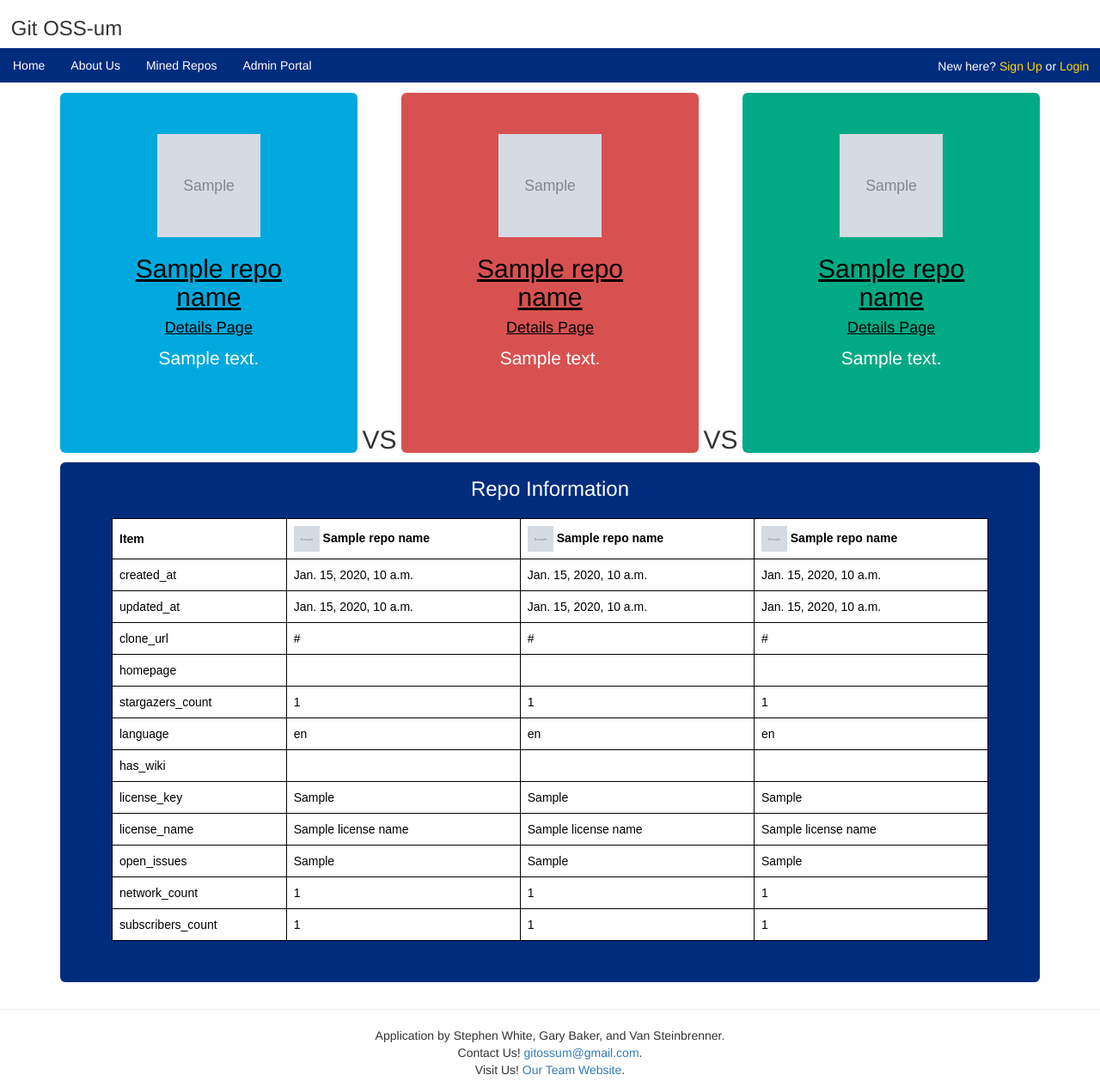
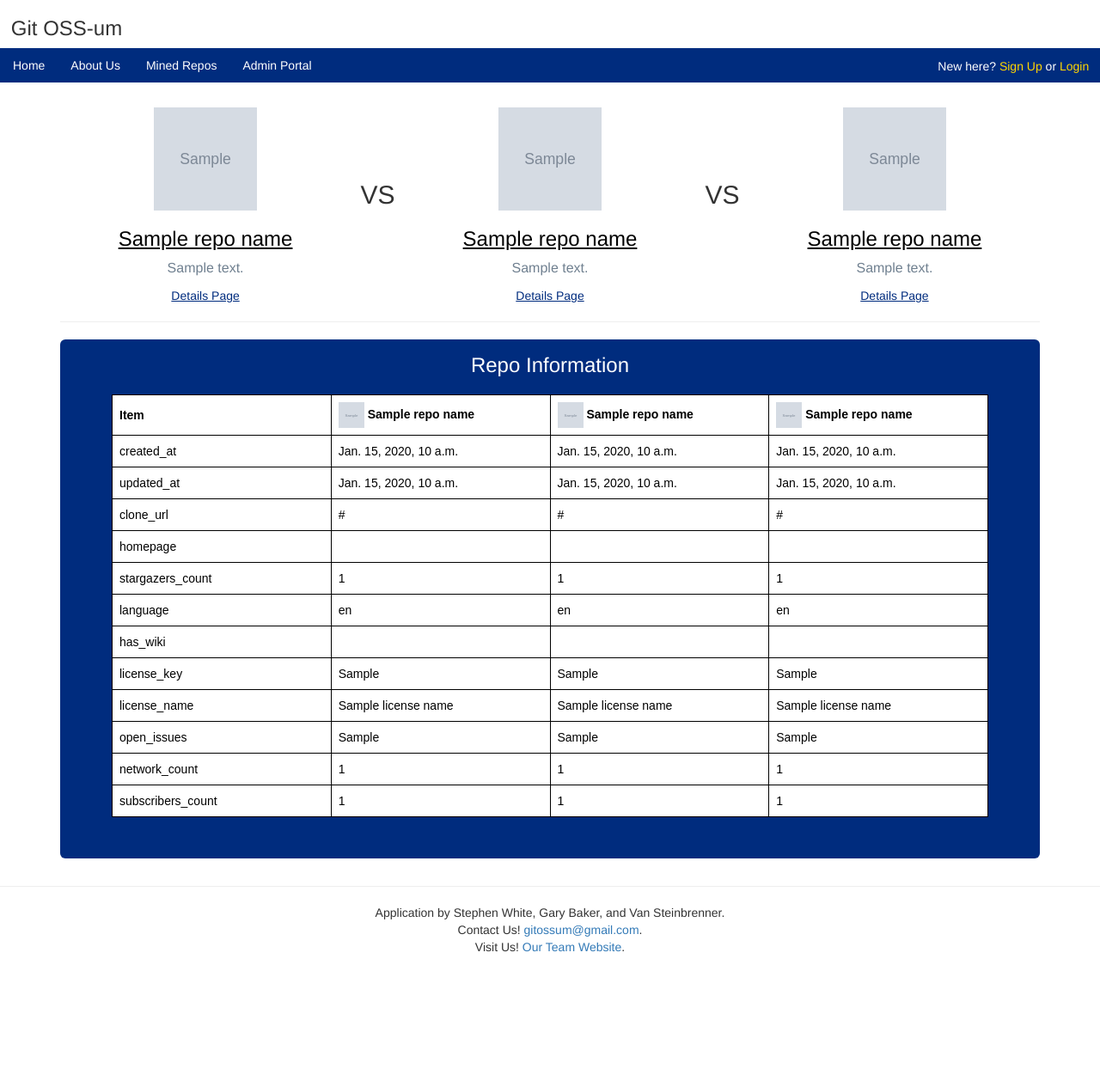
Before and after one commit to RESHAPELab/gitOSSum, a Django app: template src/web_app/templates/mined_repo_display_3.html in a window 1280 px wide. Shown: the whole page at 86% size. After the commit the page ends 1108 px from the top, so only its background shows below. Run offline with Django 3.2, Linux system fonts and the light colour scheme; the template is opened without the code that fills it: most values are stand-ins (such as "Sample title", 1, 10 or a date in 2020); grey boxes marked "Sample" are stand-in pictures; parts of the project's set-up code (start-up, migrations or seed data) failed here and were passed over; some libraries are stand-ins or nearby versions.

Commit message:
Fixed title bug on repo comparison pages and improved repo list page.

```diff
--- a/src/web_app/templates/mined_repo_display_3.html
+++ b/src/web_app/templates/mined_repo_display_3.html
@@ -9,62 +9,57 @@
         overflow-x: hidden;
     }
 
-    table {
-        font-family: arial, sans-serif;
-        background-color: white;
+    .link {
         color: black;
-        width: 100%;
     }
-
-    td,
-    th {
-        text-align: left;
-        padding: 8px;
-        width: auto;
-        min-width: 50px;
-        border: 1px solid black;
-    }
-
-    /* img {
-        height: 225px;
-        width: 175px;
-    } */
 
     .jumboTitle {
         margin-top: -3%;
         margin-bottom: 2%;
     }
+/* -----------------------<Table>-----------------------*/
+    table {
+        font-family: arial, sans-serif;
+        background-color: white;
+        color: black;
+        width: inherit;
+    }
+    td,
+    th {
+        text-align: left;
+        padding: 8px;
+        word-wrap: break-word;
+        border: 1px solid black;
+    }
 /* -----------------------<Row 1>-----------------------*/
     .row1 {
         display: flex;
     }
-    .introduction1 {
+
+    .vs {
+        margin-top: 10%;
+        margin-left: 1%;
+        margin-right: 1%;
+    }
+
+    .card {
+        width: 33%;
         margin-top: 1%;
-        margin-bottom: 1%;
-        margin-right: 0.5%;
-        background-color: rgb(0, 169, 221);
-        color: white;
         text-align: center;
-        width: 33%;
     }
-    .introduction2 {
-        margin-top: 1%;
-        margin-bottom: 1%;
-        margin-left: 0.5%;
-        margin-right: 0.5%;
-        background-color: rgb(216, 81, 81);
-        color: white;
-        text-align: center;
-        width: 33%;
+    .card-img-top {
+        margin-top: 5%;
     }
-    .introduction3 {
-        margin-top: 1%;
-        margin-bottom: 1%;
-        margin-left: 0.5%;
-        background-color: rgb(1, 170, 133);
-        color: white;
-        text-align: center;
-        width: 33%;
+    .card-title {
+        color: black;
+        word-wrap: break-word;
+    }
+    .card-text {
+        color: slategrey;
+    }
+    .card-link {
+        color: rgb(0, 44, 126);
+        margin-bottom: 5%;
     }
 /* -----------------------<Row 2>-----------------------*/
     .row2 {
@@ -77,104 +72,48 @@
         width: 100%;
         text-align: center;
     }
-/* -----------------------<Row 3>-----------------------*/
-    /* .row3 {
-        display: flex;
-    }
-    .bar1 {
-        margin-bottom: 1%;
-        margin-right: 0.5%;
-        width: 32.5%;
-        background-color: rgb(0, 169, 221);
-        text-align: center;
-    }
-    .bar2 {
-        margin-bottom: 1%;
-        margin-left: 0.5%;
-        margin-right: 0.5%;
-        width: 33%;
-        background-color: rgb(216, 81, 81);
-        text-align: center;
-    }
-    .bar3 {
-        margin-bottom: 1%;
-        margin-left: 0.5%;
-        width: 32.5%;
-        background-color: rgb(1, 170, 133);
-        text-align: center;
-    } */
-/* -----------------------<Row 4>-----------------------*/
-    /* .row4 {
-        display: flex;
-    }
-    .prByMonth1 {
-        margin-bottom: 1%;
-        width: 100%;
-        background-color: rgb(0, 169, 221);
-        color: white;
-        text-align: center;
-    }
-    .prByMonth2 {
-        margin-bottom: 1%;
-        width: 100%;
-        background-color: rgb(216, 81, 81);
-        color: white;
-        text-align: center;
-    }
-    .prByMonth3 {
-        margin-bottom: 1%;
-        width: 100%;
-        background-color: rgb(1, 170, 133);
-        color: white;
-        text-align: center;
-    } */
-
-    .link {
-        color: black;
-    }
-
-    /* .pie {
-        margin-bottom: 1%;
-        margin-right: 0.5%;
-        width: 50%;
-        border-radius: 20px;
-        background-color: rgb(0, 169, 221);
-        text-align: center;
-    } */
 </style>
 
 </head>
 
 <body>
     <div class="row1">
-            <div class="jumbotron introduction1">
-                <img src="{{ repo_img }}" style="width: 120px; height: 120px;" alt="">
-                <h2><a class="link" href="https://github.com/{{ repo_name }}" target="blank"><u>{{ repo_name }}</u></a></h2>
-                <h4><a class="link" href="http://gitossum.com/repos/{{ repo_name }}/"><u>Details Page</u></a></h4>
-                <p>{{ description }}</p>
+        <div class="card">
+                <img class="card-img-top" src="{{ repo_img }}" style="width: 120px; height: 120px;" alt="">
+                <div class="card-body">
+                    <h3><a class="card-title" href="https://github.com/{{ repo_name }}" target="blank"><u>{{ repo_name }}</u></a></h3>
+                    <p class="card-text" style="font-size: 12pt;">{{ description }}</p>
+                    <a class="card-link" href="http://gitossum.com/repos/{{ repo_name }}/"><u>Details Page</u></a>
             </div>
-            <h2 style="margin-top: 35%;">VS</h2>
-            <div class="jumbotron introduction2">
-                <img src="{{ repo_img }}" style="width: 120px; height: 120px;" alt="">
-                <h2><a class="link" href="https://github.com/{{ repo_name }}" target="blank"><u>{{ repo_name }}</u></a></h2>
-                <h4><a class="link" href="http://gitossum.com/repos/{{ repo_name }}/"><u>Details Page</u></a></h4>
-                <p>{{ description }}</p>
+        </div>
+        <h2 class="vs">VS</h2>
+            <div class="card">
+                <img class="card-img-top" src="{{ repo_img }}" style="width: 120px; height: 120px;" alt="">
+                <div class="card-body">
+                    <h3><a class="card-title" href="https://github.com/{{ repo_name }}" target="blank"><u>{{ repo_name }}</u></a></h3>
+                    <p class="card-text" style="font-size: 12pt;">{{ description }}</p>
+                    <a class="card-link" href="http://gitossum.com/repos/{{ repo_name }}/"><u>Details Page</u></a>
+                </div>
             </div>
-            <h2 style="margin-top: 35%;">VS</h2>
-            <div class="jumbotron introduction3">
-                <img src="{{ repo_img }}" style="width: 120px; height: 120px;" alt="">
-                <h2><a class="link" href="https://github.com/{{ repo_name }}" target="blank"><u>{{ repo_name }}</u></a></h2>
-                <h4><a class="link" href="http://gitossum.com/repos/{{ repo_name }}/"><u>Details Page</u></a></h4>
-                <p>{{ description }}</p>
+        <h2 class="vs">VS</h2>
+        <div class="card">
+            <img class="card-img-top" src="{{ repo_img }}" style="width: 120px; height: 120px;" alt="">
+            <div class="card-body">
+                <h3><a class="card-title" href="https://github.com/{{ repo_name }}" target="blank"><u>{{ repo_name }}</u></a></h3>
+                <p class="card-text" style="font-size: 12pt;">{{ description }}</p>
+                <a class="card-link" href="http://gitossum.com/repos/{{ repo_name }}/"><u>Details Page</u></a>
             </div>
+        </div>
     </div>
+
+    <hr>
 
     <div class="row2">
     <div class="jumbotron table1">
             <h3 class="jumboTitle">Repo Information</h3>
-            <table>
+            <table style="table-layout: fixed; width: 100%">
                 <tr>
-                    <th>Item</th>
+                    <th class="tableCol1">Item</th>
                     <th><img src="{{ repo_img }}" style="width: 30px; height: 30px;" alt=""> {{repo_name}}</th>
                     <th><img src="{{ repo_img }}" style="width: 30px; height: 30px;" alt=""> {{repo_name}}</th>
                     <th><img src="{{ repo_img }}" style="width: 30px; height: 30px;" alt=""> {{repo_name}}</th>
@@ -256,31 +195,6 @@
             </table>
         </div>
     </div>
-
-    <!-- <div class="row3">
-        <div class="jumbotron bar1">
-            {{ bar_chart_html |safe }}
-        </div>
-         <div class="jumbotron bar2">
-            {{ bar_chart_html |safe }}
-        </div>
-        <div class="jumbotron bar3">
-            {{ bar_chart_html |safe }}
-        </div>
-    </div>
-
-    <div class="jumbotron prByMonth1">
-        <h3 class="repoHeading">{{ repo_name }}</h3>
-        {{ pull_line_chart_html |safe }}
-    </div>
-    <div class="jumbotron prByMonth2">
-        <h3 class="repoHeading">{{ repo_name }}</h3>
-        {{ pull_line_chart_html |safe }}
-    </div>
-    <div class="jumbotron prByMonth3">
-        <h3 class="repoHeading">{{ repo_name }}</h3>
-        {{ pull_line_chart_html |safe }}
-    </div> -->
 </body>
 
 {% endblock content %}
```
Also changed, not shown: src/web_app/templates/mined_repo_display_2.html (+46 -97 lines), src/web_app/templates/repos.html (+32 -9 lines).
